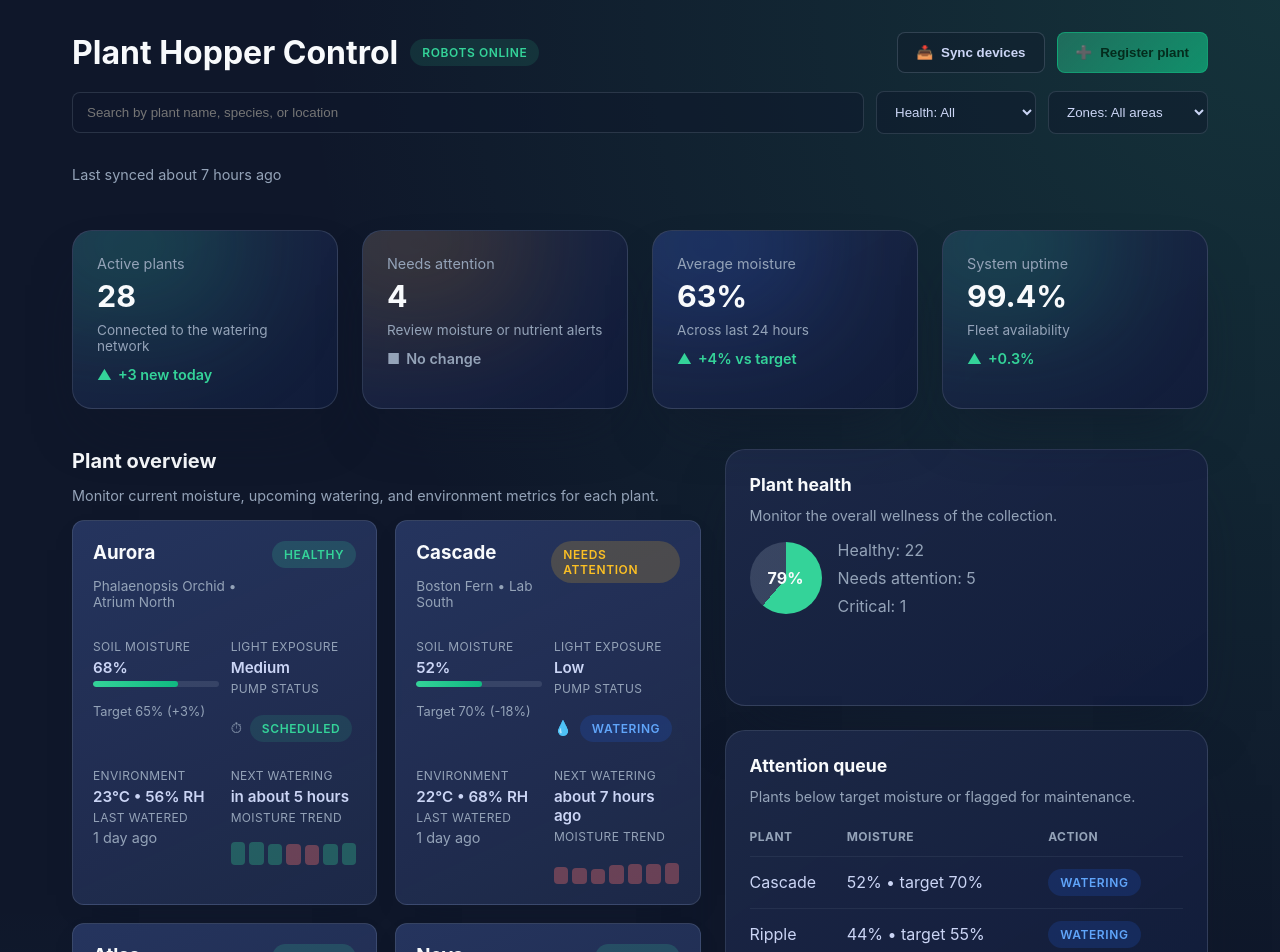
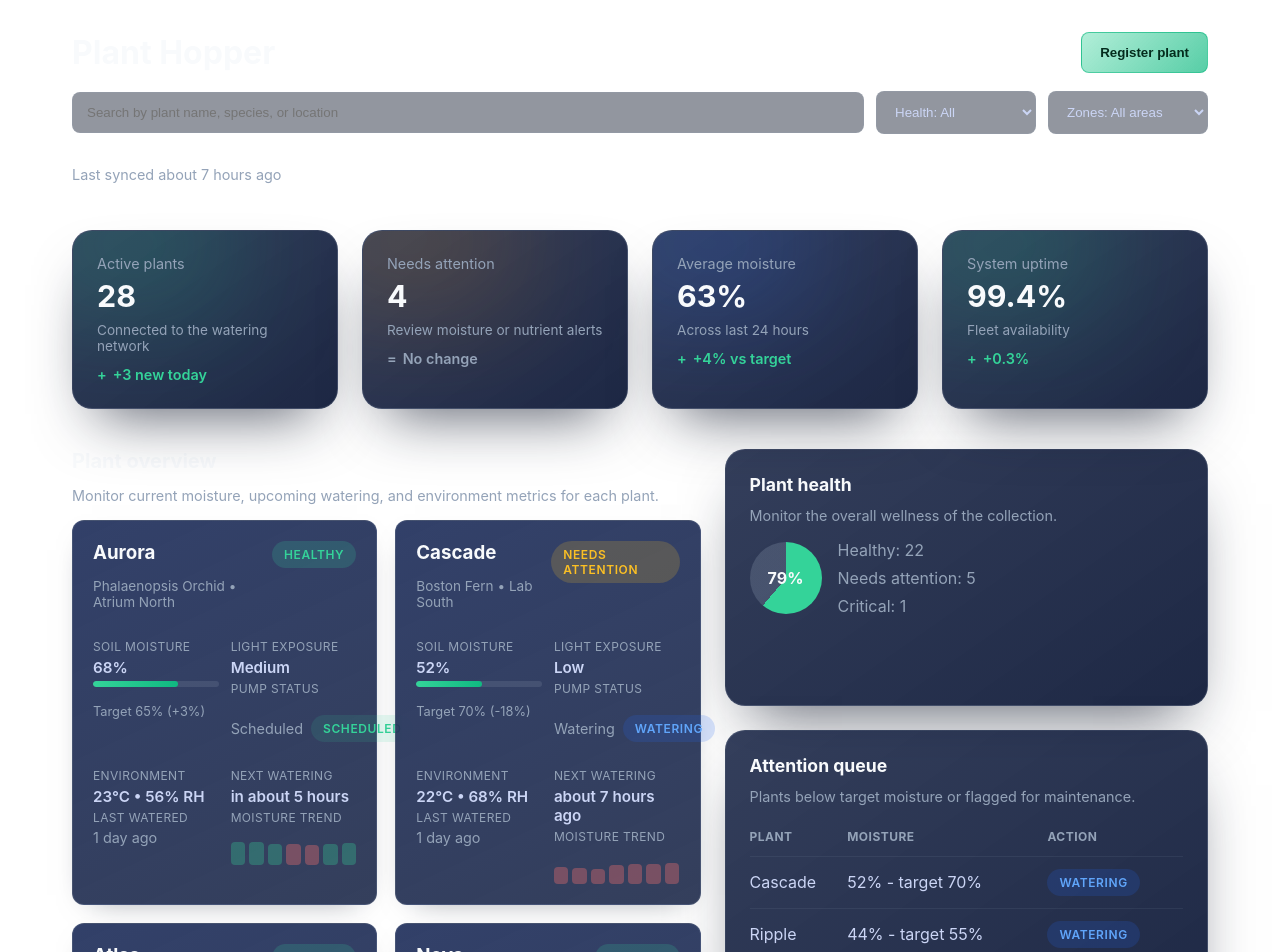
Before and after one commit to austinjiann/PlantHopper, a Next.js app in the folder frontend/: page / in a window 1280 px wide. Shown: the top 952 px of the page. Built offline with nearby package versions, Linux system fonts and the light colour scheme.

Commit message:
frontend: set pure white background; remove emojis and symbols

```diff
--- a/frontend/app/globals.css
+++ b/frontend/app/globals.css
@@ -1,5 +1,5 @@
 :root {
-  --background: #0f172a;
+  --background: #ffffff;
   --surface: #111c3a;
   --surface-subtle: #1e2a4a;
   --surface-highlight: #273661;
@@ -32,9 +32,7 @@ body {
 body {
   margin: 0;
   font-family: "Inter", -apple-system, BlinkMacSystemFont, "Segoe UI", sans-serif;
-  background: radial-gradient(circle at top right, rgba(52, 211, 153, 0.15), transparent 45%),
-    radial-gradient(circle at bottom left, rgba(56, 189, 248, 0.12), transparent 40%),
-    var(--background);
+  background: var(--background);
   color: var(--text-primary);
   min-height: 100vh;
 }
--- a/frontend/app/page.tsx
+++ b/frontend/app/page.tsx
@@ -15,16 +15,10 @@ export default function DashboardPage() {
       <header className="header">
         <div className="header-row">
           <div className="header-title">
-            <h1>Plant Hopper Control</h1>
-            <StatusBadge variant="scheduled">Robots online</StatusBadge>
+            <h1>Plant Hopper</h1>
           </div>
           <div className="header-actions">
-            <button className="button">
-              <span aria-hidden>📥</span>
-              Sync devices
-            </button>
             <button className="button button--primary">
-              <span aria-hidden>➕</span>
               Register plant
             </button>
           </div>
@@ -111,7 +105,7 @@ export default function DashboardPage() {
                   <tr key={`${plant.id}-attention`}>
                     <td>{plant.name}</td>
                     <td>
-                      {plant.soilMoisture}% • target {plant.targetMoisture}%
+                      {plant.soilMoisture}% - target {plant.targetMoisture}%
                     </td>
                     <td>
                       <StatusBadge variant={plant.pumpStatus} />
--- a/frontend/components/MetricsCard.tsx
+++ b/frontend/components/MetricsCard.tsx
@@ -53,7 +53,7 @@ export function MetricsCard({ label, value, description, trend, accent = "green"
             }}
           >
             <span aria-hidden>
-              {trend.direction === "up" ? "▲" : trend.direction === "down" ? "▼" : "■"}
+              {trend.direction === "up" ? "+" : trend.direction === "down" ? "-" : "="}
             </span>
             {trend.label}
           </p>
--- a/frontend/components/PlantCard.tsx
+++ b/frontend/components/PlantCard.tsx
@@ -7,9 +7,9 @@ interface PlantCardProps {
 }
 
 const PumpStatusIcon: Record<Plant["pumpStatus"], string> = {
-  idle: "●",
-  watering: "💧",
-  scheduled: "⏱"
+  idle: "Idle",
+  watering: "Watering",
+  scheduled: "Scheduled"
 };
 
 function formatDistanceLabel(date: string) {
--- a/frontend/components/WateringTimeline.tsx
+++ b/frontend/components/WateringTimeline.tsx
@@ -18,7 +18,6 @@ export function WateringTimeline({ items }: WateringTimelineProps) {
         {items.map((item) => (
           <div key={item.plantId} className="timeline-item">
             <div className="timeline-plant">
-              <span style={{ fontSize: "1.2rem" }}>🤖</span>
               <div>
                 <div>{item.plantName}</div>
                 <p className="secondary-text" style={{ fontSize: "0.8rem" }}>{item.action}</p>
```
